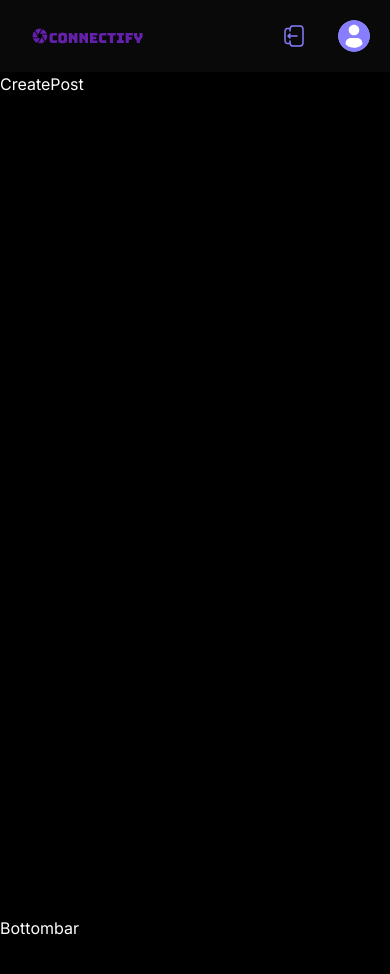
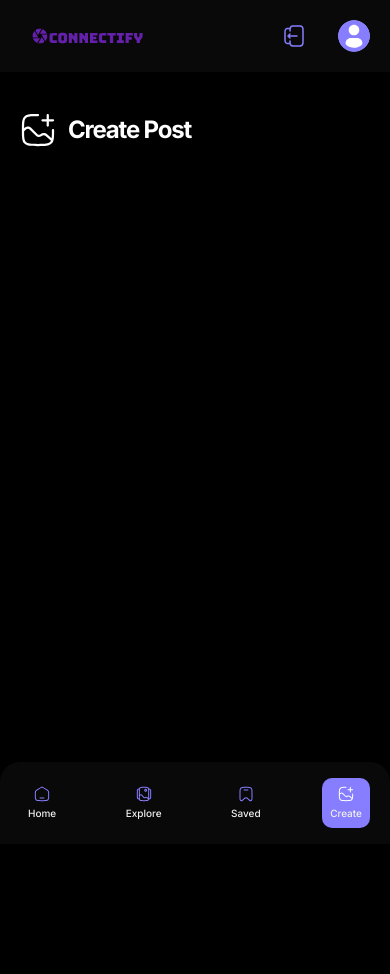
Before and after one commit to swongkc13/Connectify, a React (Vite) app: page /create-post in a window 390 px wide. Shown: the top 974 px of the page. Before the commit the page ends 940 px from the top, so only its background shows below. Built offline with nearby package versions, Linux system fonts and the light colour scheme; no server answers.

Commit message:
Progress

```diff
--- a/src/_root/pages/CreatePost.tsx
+++ b/src/_root/pages/CreatePost.tsx
@@ -1,9 +1,19 @@
-import React from 'react'
-
 const CreatePost = () => {
   return (
-    <div>CreatePost</div>
-  )
-}
+    <div className="flex flex-1">
+      <div className="common-container">
+        <div className="max-w-5xl flex-start gap-3 justify-start w-full">
+          <img
+            src="/assets/icons/add-post.svg"
+            width={36}
+            height={36}
+            alt="add"
+          />
+          <h2 className="h3-bold md:h2-bold text-left w-full">Create Post</h2>
+        </div>
+      </div>
+    </div>
+  );
+};
 
-export default CreatePost
+export default CreatePost;
--- a/src/components/ui/shared/Bottombar.tsx
+++ b/src/components/ui/shared/Bottombar.tsx
@@ -1,9 +1,37 @@
-import React from 'react'
+import { bottombarLinks } from "@/constants";
+import { Link, useLocation } from "react-router-dom";
 
 const Bottombar = () => {
+  const { pathname } = useLocation();
+
   return (
-    <div>Bottombar</div>
-  )
-}
+    <section className="bottom-bar">
+      {bottombarLinks.map((link) => {
+        const isActive = pathname === link.route;
 
-export default Bottombar
+        return (
+          <Link
+            to={link.route}
+            key={link.label}
+            className={`${
+              isActive && "bg-primary-500 rounded-[10px]"
+            } flex-center flex-col gap-1 p-2 transition`}
+          >
+            <img
+              src={link.imgURL}
+              alt={link.label}
+              width={16}
+              height={16}
+              className={`group-hover:invert-white ${
+                isActive && "invert-white"
+              }`}
+            />
+            <p className="tiny-medium text-light-2"> {link.label}</p>
+          </Link>
+        );
+      })}
+    </section>
+  );
+};
+
+export default Bottombar;
```
